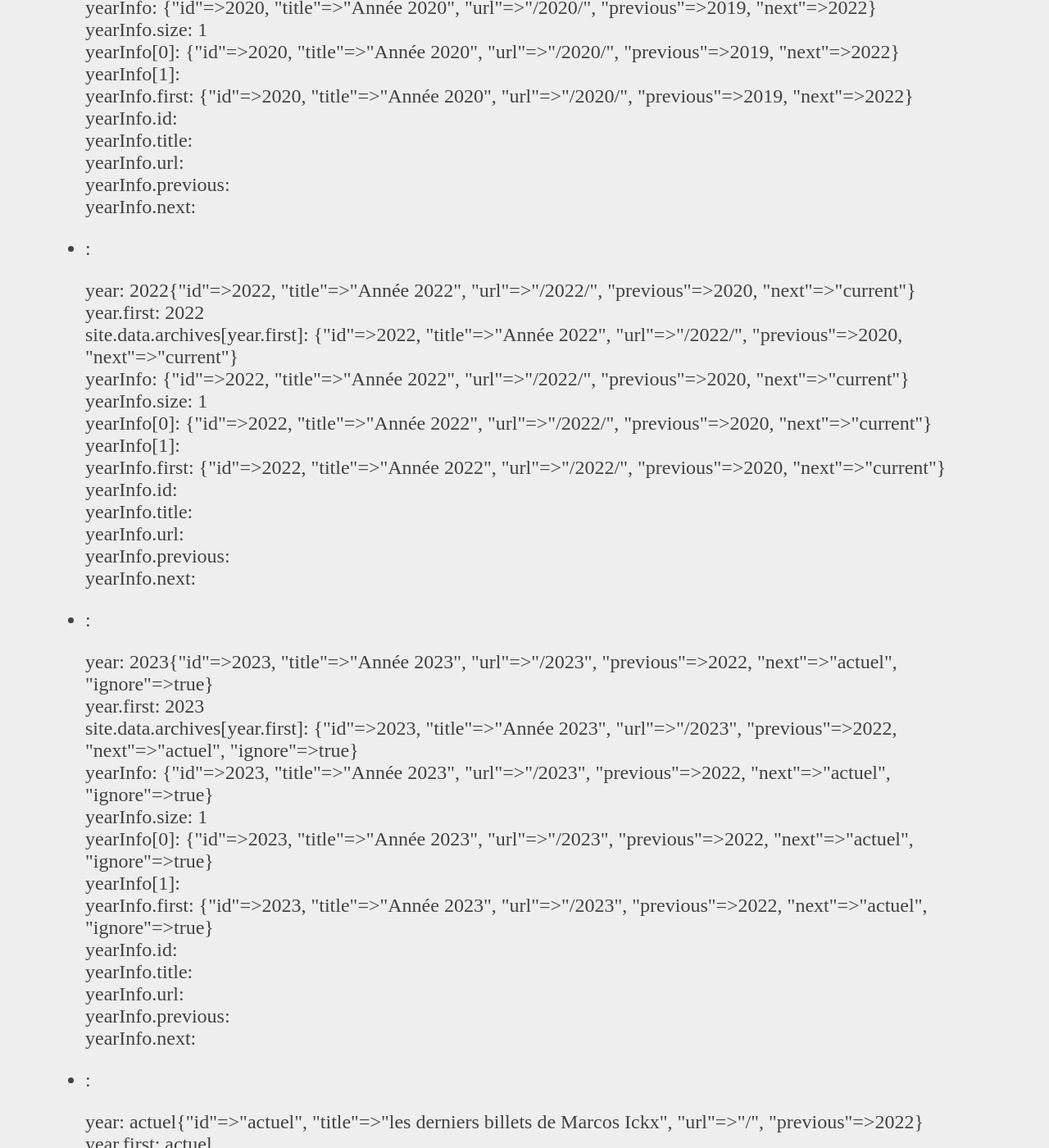
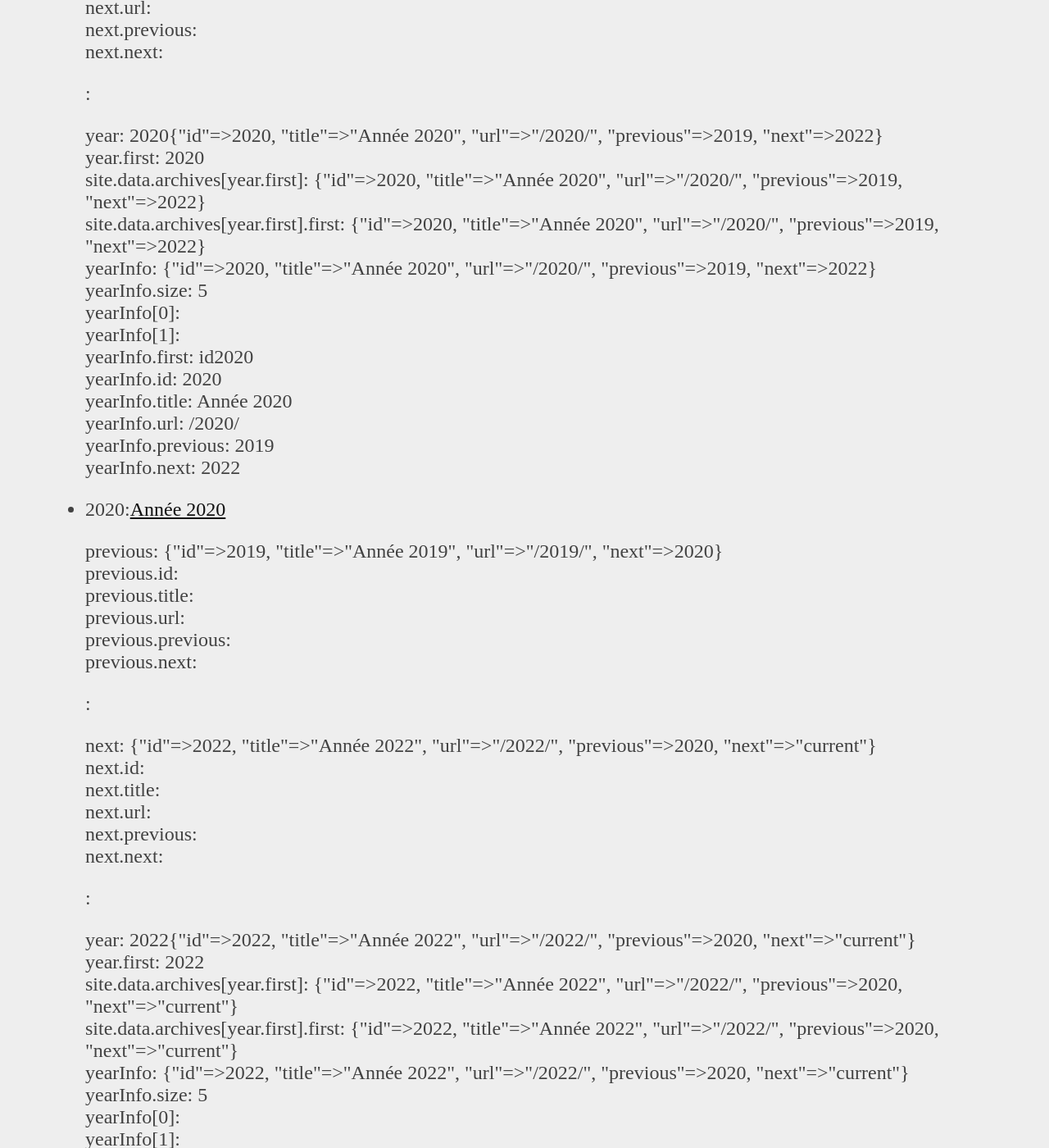
Before and after one commit to MarcosIckx/PreviewMarcosxNet, a Jekyll site: the page built from _pages/archives.md, in a window 1280 px wide and 1400 px high, scrolled down 961 px. Shown: the whole window at 82% size. Built offline with Jekyll 4.4.1, drawn with Linux system fonts in a browser that asks for light colours; some of the changed text lies outside the part shown.

Commit message:
Update archives.html

```diff
--- a/_includes/archives.html
+++ b/_includes/archives.html
@@ -15,8 +15,9 @@
     year: {{year}}<br/>
     year.first: {{year.first}}<br/>
     site.data.archives[year.first]: {{site.data.archives[year.first]}}<br/>
+    site.data.archives[year.first].first: {{site.data.archives[year.first].first}}<br/>
   {%- endif -%}
-  {%- assign yearInfo = site.data.archives[year.first] -%}
+  {%- assign yearInfo = site.data.archives[year.first].first -%}
   {%- if include.debug -%}
     yearInfo: {{yearInfo}}<br/>
     yearInfo.size: {{yearInfo.size}}<br/>
```
